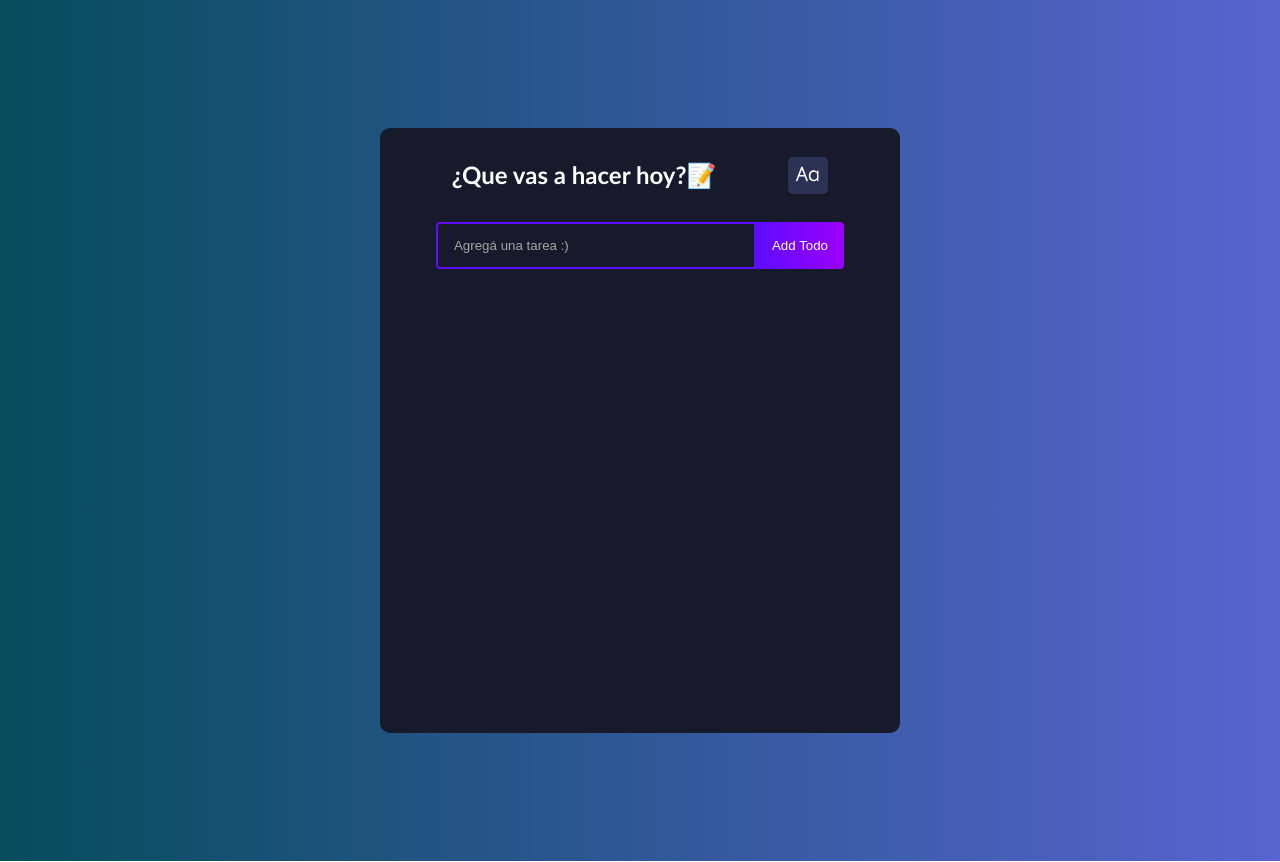
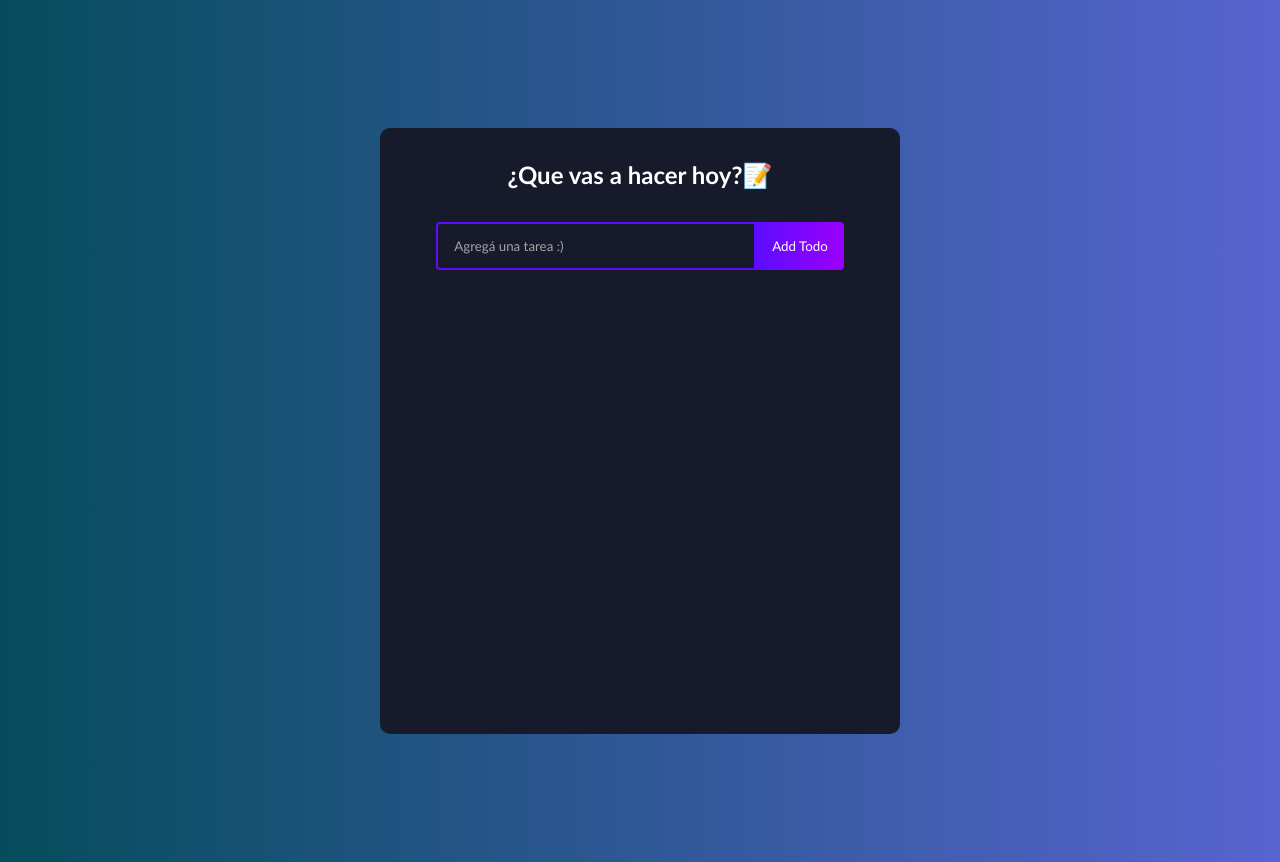
Before and after one commit to NahuelAbadia/todo-app, a React (Create React App) app: page / in a window 1280 px wide. Built offline with nearby package versions, Linux system fonts and the light colour scheme.

Commit message:
remove button Aa

```diff
--- a/src/App.css
+++ b/src/App.css
@@ -2,16 +2,18 @@
   box-sizing: border-box;
   margin: 0;
   padding: 0;
+  font-family: 'Trebuchet MS', 'Lucida Sans Unicode', 'Lucida Grande',
+    'Lucida Sans', Arial, sans-serif;
 }
 
-.font-family-calibri {
+/* .font-family-calibri {
   font-family: 'Calibri';
 }
 
 .font-family-default {
   font-family: 'Trebuchet MS', 'Lucida Sans Unicode', 'Lucida Grande',
     'Lucida Sans', Arial, sans-serif;
-}
+} */
 
 body {
   background: linear-gradient(90deg, rgb(6, 76, 92) 0%, rgb(88, 100, 208) 100%);
--- a/src/App.js
+++ b/src/App.js
@@ -4,20 +4,20 @@ import TodoList from './components/TodoList/TodoList';
 
 const App = () => {
 
-  const [typography, setTypography] = useState(false)
+  // const [typography, setTypography] = useState(false)
 
-  const fontFamily = typography === true ? 'font-family-calibri' : 'font-family-default'
+  // const fontFamily = typography === true ? 'font-family-calibri' : 'font-family-default'
 
-  useEffect(() => {
-    document.addEventListener('CHANGE_LETTER_TYPE', () => {
-      setTypography(!typography)
-    })
-  }, [typography])
+  // useEffect(() => {
+  //   document.addEventListener('CHANGE_LETTER_TYPE', () => {
+  //     setTypography(!typography)
+  //   })
+  // }, [typography])
 
 
 
   return (
-    <div className={`todo-app ${fontFamily}`}>
+    <div className="todo-app">
       <TodoList />
     </div>
   );
--- a/src/components/TodoList/TodoList.js
+++ b/src/components/TodoList/TodoList.js
@@ -54,12 +54,12 @@ const TodoList = () => {
 
   return (
     <div>
-      <div style={{ display: 'flex', direction: 'row', alignItems: 'center', justifyContent: 'space-evenly' }}>
-        <h1>¿Que vas a hacer hoy?📝</h1>
-        <div className='letter-container' onClick={() => { document.dispatchEvent(new CustomEvent('CHANGE_LETTER_TYPE', {})) }}>
+      {/* <div style={{ display: 'flex', direction: 'row', alignItems: 'center', justifyContent: 'space-evenly' }}> */}
+      <h1>¿Que vas a hacer hoy?📝</h1>
+      {/* <div className='letter-container' onClick={() => { document.dispatchEvent(new CustomEvent('CHANGE_LETTER_TYPE', {})) }}>
           <RxLetterCaseCapitalize className='letter-button' />
-        </div>
-      </div>
+        </div> */}
+      {/* </div> */}
       <TodoForm onSubmit={addTodo} />
       <div className="todo-container">
         <Todo
```
